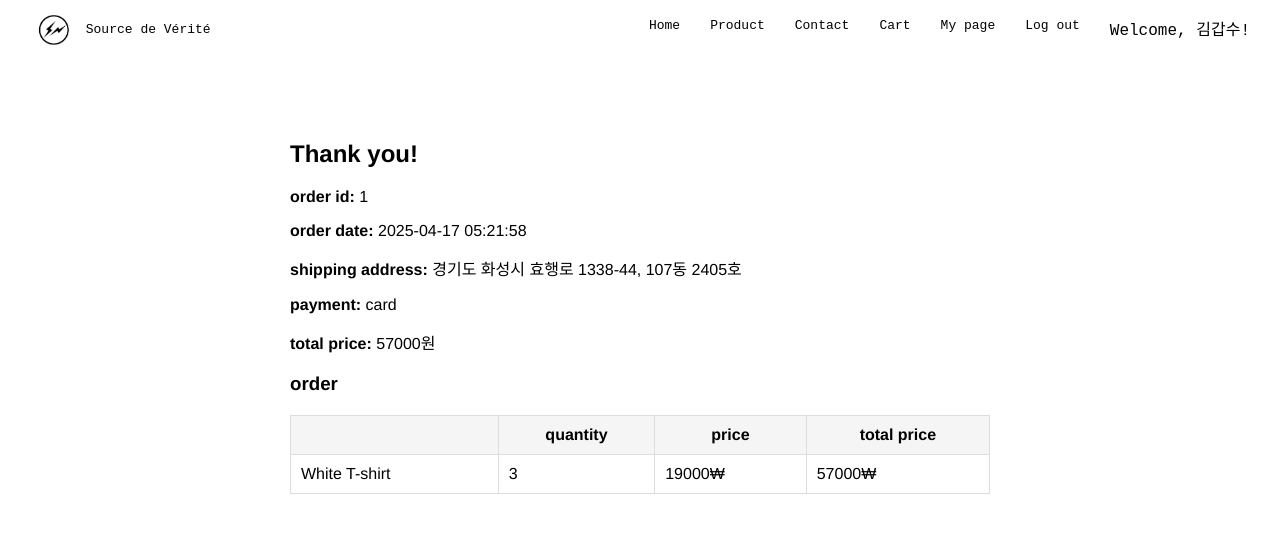
After one commit to onejin123/mall_to_json, a Flask app: page /checkout/complete/1 in a window 1280 px wide. The commit adds this page. Shown: the top 533 px of the page. Run offline with Flask 3, Linux system fonts and the light colour scheme; a user stored in the database is signed in; data comes from the database, SQL or seed files in the repository; both versions use the stored data as it was after the commit.

Commit message:
checkout

```diff
--- a/shopping_web/app.py
+++ b/shopping_web/app.py
@@ -36,8 +36,9 @@ def create_app() -> Flask:
     from blueprints.cart     import cart_bp
     from blueprints.product  import product_bp
     from blueprints.contact  import contact_bp
+    from blueprints.checkout import checkout_bp
 
-    for bp in (main_bp, auth_bp, cart_bp, product_bp, contact_bp):
+    for bp in (main_bp, auth_bp, cart_bp, product_bp, contact_bp, checkout_bp):
         app.register_blueprint(bp)
 
     # ── 전역 Jinja 컨텍스트 ────────────────────────────────────
--- /dev/null
+++ b/shopping_web/blueprints/checkout.py
@@ -0,0 +1,91 @@
+"""
+shopping_web/blueprints/checkout.py
+결제 및 주문 처리 라우트 모음
+"""
+from flask import Blueprint, render_template, request, redirect, url_for, session, flash, current_app
+
+checkout_bp = Blueprint("checkout_bp", __name__)
+
+@checkout_bp.route("/checkout", methods=["GET", "POST"], endpoint="checkout")
+def checkout():
+    if "user_id" not in session:
+        flash("로그인이 필요합니다.")
+        return redirect(url_for("auth_bp.login"))
+
+    cart = session.get("cart", [])
+    if not cart:
+        flash("장바구니가 비어 있습니다.")
+        return redirect(url_for("cart_bp.cart"))
+
+    conn = current_app.get_db_connection()
+    products = []
+    total_price = 0
+
+    for item in cart:
+        product = conn.execute(
+            "SELECT * FROM products WHERE id = ?", (item["product_id"],)
+        ).fetchone()
+        if product:
+            qty = int(item["quantity"])
+            subtotal = product["price"] * qty
+            total_price += subtotal
+            products.append({
+                "id": product["id"],
+                "name": product["name"],
+                "price": product["price"],
+                "quantity": qty,
+                "subtotal": subtotal
+            })
+
+    if request.method == "POST":
+        address = request.form["address"]
+        payment_method = request.form["payment_method"]
+        user_id = session["user_id"]
+
+        # 주문 저장
+        cur = conn.cursor()
+        cur.execute("""
+            INSERT INTO orders (user_id, address, payment_method, total_price)
+            VALUES (?, ?, ?, ?)
+        """, (user_id, address, payment_method, total_price))
+        order_id = cur.lastrowid
+
+        # 상세 항목 저장
+        for p in products:
+            cur.execute("""
+                INSERT INTO order_items (order_id, product_id, quantity, price)
+                VALUES (?, ?, ?, ?)
+            """, (order_id, p["id"], p["quantity"], p["price"]))
+
+        conn.commit()
+        conn.close()
+
+        session.pop("cart", None)
+        return redirect(url_for("checkout_bp.complete", order_id=order_id))
+
+    conn.close()
+    return render_template("checkout.html", products=products, total_price=total_price)
+
+@checkout_bp.route("/checkout/complete/<int:order_id>", endpoint="complete")
+def checkout_complete(order_id):
+    if "user_id" not in session:
+        flash("로그인이 필요합니다.")
+        return redirect(url_for("auth_bp.login"))
+
+    conn = current_app.get_db_connection()
+
+    order = conn.execute("SELECT * FROM orders WHERE id = ?", (order_id,)).fetchone()
+    items = conn.execute("""
+        SELECT oi.*, p.name
+        FROM order_items oi
+        JOIN products p ON oi.product_id = p.id
+        WHERE order_id = ?
+    """, (order_id,)).fetchall()
+
+    conn.close()
+
+    if not order:
+        flash("주문 정보를 찾을 수 없습니다.")
+        return redirect(url_for("cart_bp.cart"))
+
+    return render_template("checkout_complete.html", order=order, items=items)
--- a/shopping_web/templates/cart.html
+++ b/shopping_web/templates/cart.html
@@ -54,7 +54,7 @@
 
 
   <div class="cart-container">
-    <h2>🛒 Cart</h2>
+    <h2>Cart</h2>
 
     {% if products %}
     {% for item in products %}
@@ -89,7 +89,7 @@
 
       <div class="btn-group">
         <a href="{{ url_for('main_bp.index') }}">Keep shopping</a>
-        <a href="#">Order</a>
+        <a href="{{ url_for('checkout_bp.checkout') }}">checkout</a>
       </div>
     {% else %}
       <p>Empty</p>
--- /dev/null
+++ b/shopping_web/templates/checkout_complete.html
@@ -0,0 +1,64 @@
+<!DOCTYPE html>
+<html lang="ko">
+<head>
+  <meta charset="UTF-8">
+  <title>결제 완료</title>
+  <link rel="stylesheet" href="{{ url_for('static', filename='css/style.css') }}">
+  <style>
+    .complete-container {
+      width: 700px;
+      margin: 80px auto;
+      font-family: Helvetica;
+    }
+
+    table {
+      width: 100%;
+      border-collapse: collapse;
+      margin-top: 20px;
+    }
+
+    table, th, td {
+      border: 1px solid #ddd;
+      padding: 10px;
+    }
+
+    th {
+      background-color: #f5f5f5;
+    }
+  </style>
+</head>
+<body>
+  {% include 'navbar.html' %}
+
+  <div class="complete-container">
+    <h2>Thank you!</h2>
+    <p><strong>order id:</strong> {{ order['id'] }}</p>
+    <p><strong>order date:</strong> {{ order['created_at'] }}</p>
+    <p><strong>shipping address:</strong> {{ order['address'] }}</p>
+    <p><strong>payment:</strong> {{ order['payment_method'] }}</p>
+    <p><strong>total price:</strong> {{ order['total_price'] }}원</p>
+
+    <h3>order</h3>
+    <table>
+      <thead>
+        <tr>
+          <th></th>
+          <th>quantity</th>
+          <th>price</th>
+          <th>total price</th>
+        </tr>
+      </thead>
+      <tbody>
+        {% for item in items %}
+        <tr>
+          <td>{{ item['name'] }}</td>
+          <td>{{ item['quantity'] }}</td>
+          <td>{{ item['price'] }}&#8361</td>
+          <td>{{ item['quantity'] * item['price'] }}&#8361</td>
+        </tr>
+        {% endfor %}
+      </tbody>
+    </table>
+  </div>
+</body>
+</html>
--- a/shopping_web/templates/product_detail.html
+++ b/shopping_web/templates/product_detail.html
@@ -57,8 +57,8 @@
         <input type="number" name="quantity" id="quantity" value="1" min="1" max="10" style="width: 50px;">
 
         <div class="btn-group">
-          <button type="submit" name="action" value="add">Cart</button>
-          <button type="submit" name="action" value="buy">Buy</button>
+          <button type="submit" name="action" value="add">add to cart</button>
+          <button type="submit" name="action" value="buy">buy</button>
         </div>
       </form>
 
```
Also changed, not shown: shopping_web/blueprints/cart.py (renamed from blueprints/cart.py, +0 -95 lines), shopping_web/templates/checkout.html (added, +91 -0 lines), shopping_web/blueprints/__init__.py (added), shopping_web/blueprints/auth.py (renamed from blueprints/auth.py), shopping_web/blueprints/contact.py (renamed from blueprints/contact.py), shopping_web/blueprints/main.py (renamed from blueprints/main.py), shopping_web/blueprints/product.py (renamed from blueprints/product.py), shopping_web/database/mall.db.
